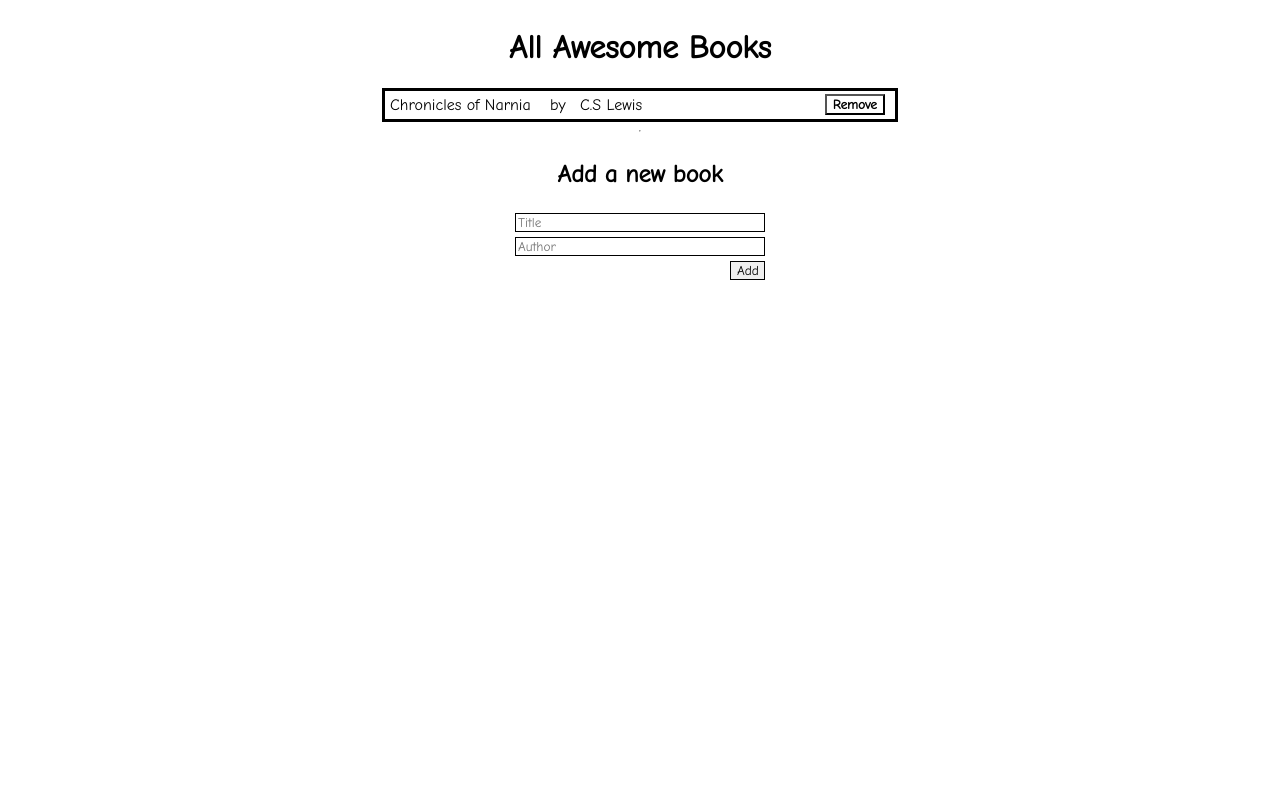
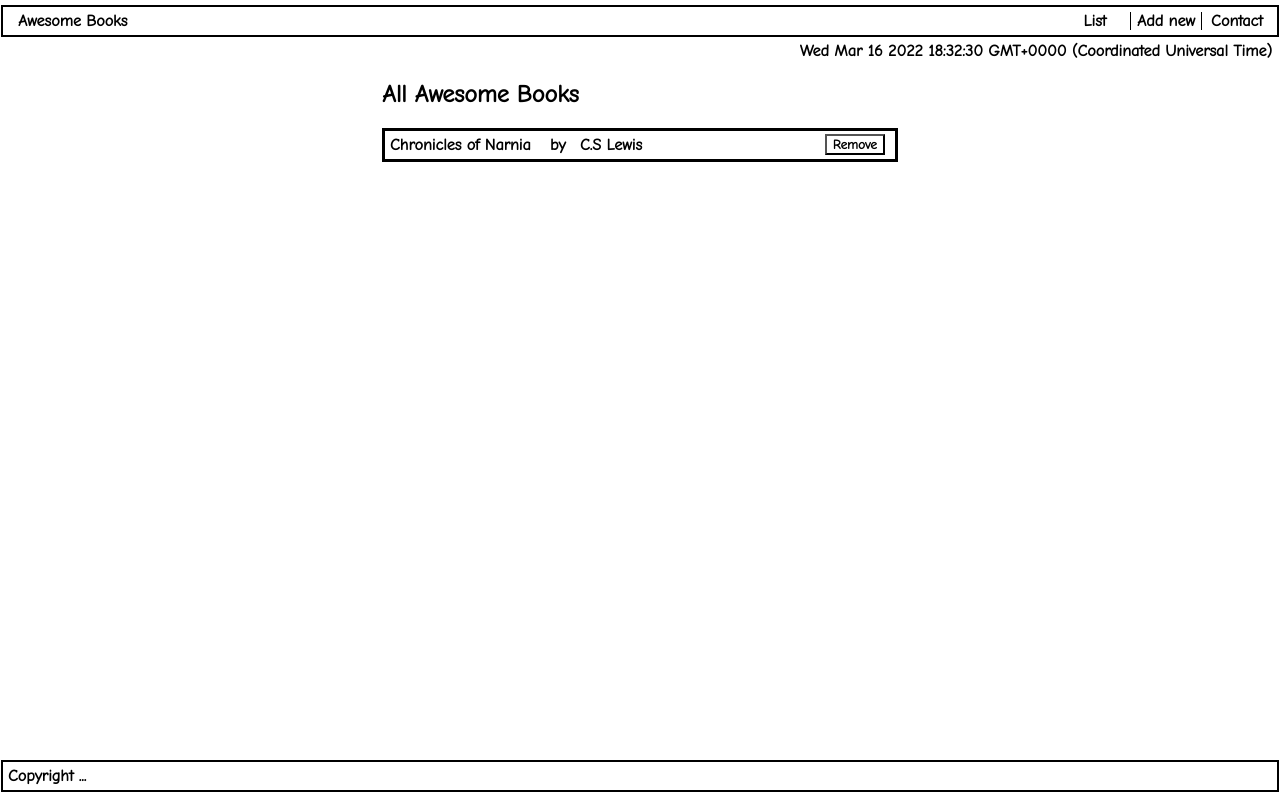
Before and after one commit to tafaramafemba/Awesome-Books, a plain HTML site: page index1.html in a window 1280 px wide. Drawn offline with Linux system fonts and the light colour scheme.

Commit message:
add hiden class to move in between the sections

```diff
--- a/app2.js
+++ b/app2.js
@@ -88,3 +88,40 @@ window.localStorage.setItem('bookArray', JSON.stringify(awesome.books));
 for (let k = 0; k < awesome.books.length; k += 1) {
   window.localStorage.setItem(k.toString(), JSON.stringify(awesome.books[k]));
 }
+
+
+const currentDate = document.querySelector('.date')
+
+currentDate.textContent = new Date();
+
+const list = document.querySelector('.list');
+const addNew = document.querySelector('.addNew');
+const contact = document.querySelector('.contact');
+const listOfBooks = document.querySelector('.listOfBooks');
+const mainPage = document.querySelector('.mainPage');
+const contactInfo = document.querySelector('.contactInfo');
+
+window.addEventListener('load', () => {
+  listOfBooks.classList.remove('hidden');
+  mainPage.classList.add('hidden');
+  contactInfo.classList.add('hidden');
+});
+
+
+list.addEventListener('click', () => {
+  listOfBooks.classList.remove('hidden');
+  mainPage.classList.add('hidden');
+  contactInfo.classList.add('hidden');
+});
+
+addNew.addEventListener('click', () => {
+  mainPage.classList.remove('hidden');
+  contactInfo.classList.add('hidden');
+  listOfBooks.classList.add('hidden');
+});
+
+contact.addEventListener('click', () => {
+  contactInfo.classList.remove('hidden');
+  listOfBooks.classList.add('hidden');
+  mainPage.classList.add('hidden');
+});
--- a/index1.html
+++ b/index1.html
@@ -10,21 +10,45 @@
     <link rel="preconnect" href="https://fonts.gstatic.com" crossorigin>
     <link href="https://fonts.googleapis.com/css2?family=Comic+Neue&display=swap" rel="stylesheet">
 
+<body>
     </head>
+        <nav>
+            <div class="logo">Awesome Books</div>
+            <ul class="links">
+                <li class="list">List</li>
+                <li class="addNew">Add new</li>
+                <li class="contact">Contact</li>
+            </ul>
+        </nav>
+    <div class="date"></div>
 
-<body>
+    <section class="listOfBooks">
         <h1>All Awesome Books</h1>
-    <section class="books">
+        <div class="books"></div>
+    </section>
 
-    </section>
-    <hr>
+    <section class="mainPage">
         <h2>Add a new book</h2>
         <form id="form">
             <input type="text" id="new-title" placeholder="Title">
             <input type="text" id="new-author" placeholder="Author">
             <button type="submit" id="add">Add</button>
         </form>
+    </section>
+
+    <section class="contactInfo">
+        <h2>Contact information</h2>
+        <p>Lorem ipsum dolor sit amet consectetur, adipisicing elit. Suscipit voluptatem deserunt odit necessitatibus soluta ullam voluptas id maxime veritatis.</p>
+        <ul class="cInfo">
+            <li>Our e-mail mail@mail.com</li>
+            <li>Our phone number: 004358634422</li>
+            <li>Our address: Streetname 22, 84503 City, Country.</li>
+        </ul>
+    </section>
+    <footer>
+        <div>Copyright    ...</div>
+    </footer>
+
     <script src="app2.js"></script>
 </body>
-
 </html>
--- a/style.css
+++ b/style.css
@@ -1,13 +1,50 @@
+* {
+  font-family: "Comic Neue", cursive;
+  font-weight: 700;
+}
 
-* {
-  font-family: 'Comic Neue', cursive;
+nav {
+  display: flex;
+  justify-content: space-between;
+  width: 100%;
+  margin: 5px 8px;
+  border: 2px solid #000;
+  padding: 5px;
+}
+
+.logo {
+  margin-left: 10px;
+}
+
+.links {
+  display: flex;
+  list-style: none;
+  margin: 0;
+}
+
+.links li {
+  width: 70px;
+  text-align: center;
+}
+
+.addNew {
+  border-left: 1px solid #000;
+  border-right: 1px solid #000;
+}
+
+.date {
+  text-align: right;
+  width: 100%;
 }
 
 body {
   display: flex;
   flex-direction: column;
   align-items: center;
-  justify-content: center;
+  justify-content: flex-start;
+  position: relative;
+  height: 99vh;
+  margin-top: 0;
 }
 
 .books {
@@ -61,3 +98,25 @@ body {
   align-self: flex-end;
   border: solid 2px #000;
 }
+
+.contactInfo {
+  display: flex;
+  flex-direction: column;
+  align-items: center;
+}
+
+.contactInfo p {
+  width: 550px;
+}
+
+footer {
+  position: absolute;
+  bottom: 0;
+  border: 2px solid #000;
+  width: 100%;
+  padding: 5px;
+}
+
+.hidden {
+  display: none;
+}
```
Lines whose indentation alone changed are shown as unchanged.
